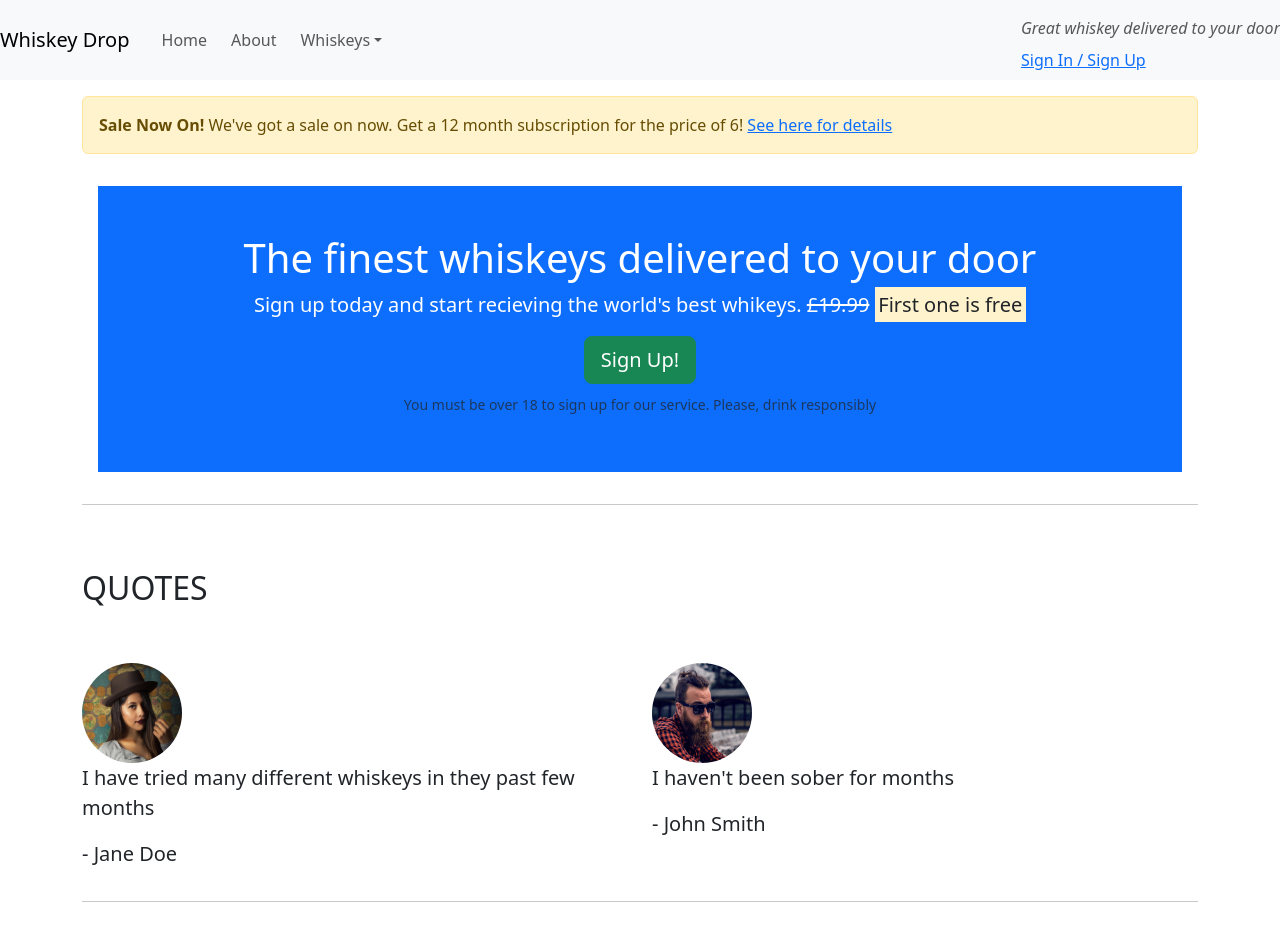
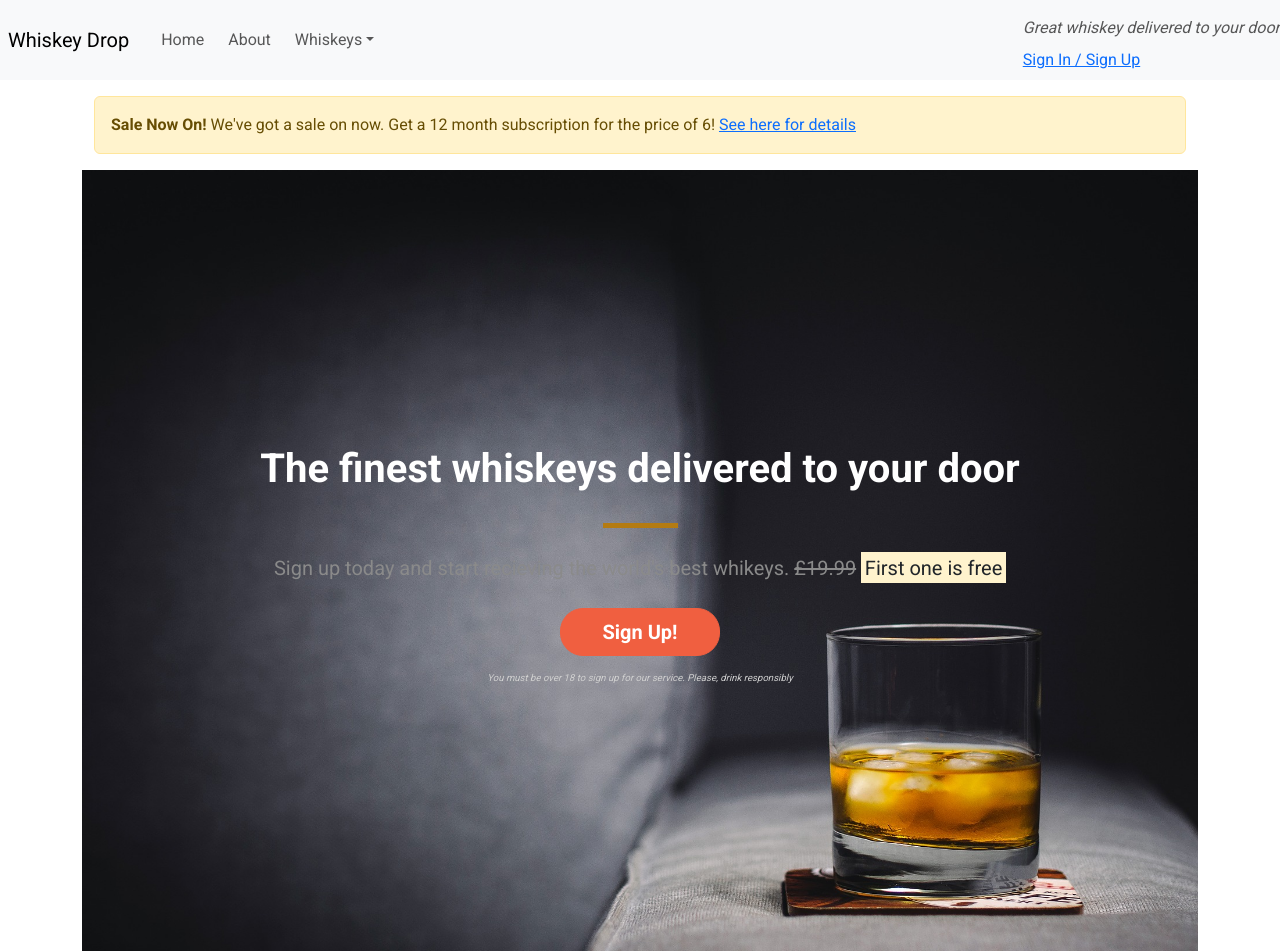
Before and after one commit to Mattds825/Bootstrap-LandingPage-WhiskeyWebsite, a plain HTML site: page index.html in a window 1280 px wide. Shown: the top 951 px of the page. Drawn offline with nearby package versions, Linux system fonts and the light colour scheme.

Commit message:
added background image to callout and styling to button

```diff
--- /dev/null
+++ b/css/style.css
@@ -0,0 +1,98 @@
+@import url('https://fonts.googleapis.com/css2?family=Roboto:wght@400;700&display=swap');
+
+body {
+    font-family: "Roboto", sans-serif;
+}
+
+.alert-container {}
+
+.callout-container {
+    height: 100vh;
+
+    background: url(../images/whiskey-background.jpg) no-repeat bottom right fixed;
+    -webkit-background-size: cover;
+    -moz-background-size: cover;
+    -o-background-size: cover;
+    background-size: cover;
+
+    display: flex;
+    align-items: center;
+    justify-content: center;
+
+    position: relative;
+}
+
+.quotes-container {}
+
+.features-container {}
+
+.favorites-container {}
+
+.opaque-overlay{
+    position: absolute;
+    top: 0;
+    left: 0;
+    width: 100%;
+    height: 100%;
+    background-color: rgba(0, 0, 0, 0.5);
+}
+
+/* Block Deviders */
+
+.block-divider{
+    width: 75px;
+    height: 5px;
+    border: 0;
+    margin: 0 auto;
+    opacity: 100;
+}
+
+.block-divider--orange{
+    background-color: rgb(180, 123, 18);
+}
+
+.block-divider--short{
+    width: 35px;
+}
+
+/* Callout Styling */
+
+
+.callout .lead {
+    color: #8a8a8a;
+    margin: 25px 0;
+}
+
+.callout-header {
+    color: white;
+    font-weight: bold;
+    margin-bottom: 30px;
+}
+
+.callout small {
+    font-size: 60%;
+    font-style: italic;
+    color: #d0d0d0;
+}
+
+/* Buttons */
+
+.btn--cta{
+    font-weight: bold;
+    border-radius: 23px;
+    width: 160px;
+}
+
+.btn--red{
+    color: white;
+    background-color: #f05f40;
+    border-color: #f05f40;
+}
+
+.btn--red:hover,
+.btn--red:active,
+.btn--red:focus,
+.btn--red:active:focus{
+    background-color: #b34228;
+    border-color: #b34228;
+}
--- a/index.html
+++ b/index.html
@@ -8,6 +8,8 @@
   <link href="https://cdn.jsdelivr.net/npm/bootstrap@5.3.3/dist/css/bootstrap.min.css" rel="stylesheet"
     integrity="sha384-QWTKZyjpPEjISv5WaRU9OFeRpok6YctnYmDr5pNlyT2bRjXh0JMhjY6hW+ALEwIH" crossorigin="anonymous">
 
+  <link rel="stylesheet" href="css/style.css">
+
   <title>Whiskey Drop | Taste a new whiskey every month!</title>
 </head>
 
@@ -15,14 +17,15 @@
 
   <!-- Navbar -->
   <nav class="navbar navbar-light bg-light navbar-expand-sm">
-    <a href="/" class="navbar-brand">Whiskey Drop</a>
+    <a href="/" class="navbar-brand ms-2">Whiskey Drop</a>
 
-    <button class="navbar-toggler ml-auto" type="button" data-bs-toggle="collapse" data-bs-target="#navbarNavDropdown"
-      aria-controls="navbarNavDropdown" aria-expanded="false" aria-label="Toggle navigation">
+    <button class="navbar-toggler ms-auto me-2" type="button" data-bs-toggle="collapse"
+      data-bs-target="#navbarNavDropdown" aria-controls="navbarNavDropdown" aria-expanded="false"
+      aria-label="Toggle navigation">
       <span class="navbar-toggler-icon"></span></button>
 
     <div class="collapse navbar-collapse" id="navbarNavDropdown">
-      <ul class="navbar-nav mr-auto ms-2">
+      <ul class="navbar-nav me-auto ms-2">
         <li class="active nav-item me-2"><a href="/" class="nav-link">Home</a></li>
         <li class="nav-item me-2"><a href="/about" class="nav-link">About</a></li>
 
@@ -51,6 +54,7 @@
 
   <article class="container mt-3">
 
+    <div class="container alert-container">
       <div class="row d-none d-sm-block">
         <div class="col-12">
           <div class="alert alert-warning">
@@ -59,27 +63,34 @@
           </div>
         </div>
       </div>
+    </div>
 
     <!-- Callout -->
+    <div class="container-fluid callout-container">
+      <!-- <div class="opaque-overlay"></div> -->
       <div class="row">
         <div class="col-12">
-        <section class="callout m-3 p-5 bg-primary text-white text-center">
-          <h1>The finest whiskeys delivered to your door</h1>
+          <section class="callout m-3 p-5 bg-transparent text-white text-center">
+            <h1 class="callout-header">The finest whiskeys delivered to your door</h1>
+            <hr class="block-divider block-divider--orange">
             <p class="lead">Sign up today and start recieving the world's best whikeys.
               <s class="d-none d-sm-inline">£19.99</s>
               <span class="d-inline d-sm-none"><br></span>
               <strong><mark>First one is free</mark></strong></p>
-          <button class="btn btn-success btn-lg" data-bs-toggle="modal" data-bs-target="#signUpModal">Sign Up!</button>
+            <button class="btn btn-lg btn--cta btn--red" data-bs-toggle="modal" data-bs-target="#signUpModal">Sign
+              Up!</button>
             <p class="text-muted my-2"><small>You must be over 18 to sign up for our service. Please, drink
                 responsibly</small>
             </p>
           </section>
         </div>
       </div>
+    </div>
 
     <hr>
 
     <!-- Quotes -->
+    <div class="container quotes-container">
       <section class="quotes">
         <div class="row">
           <div class="col-12 col-md-6 my-5">
@@ -105,7 +116,8 @@
           <div class="col-12 col-md-6">
             <div class="media">
               <div class="d-none d-sm-block">
-              <img src="images/guy-image.png" alt="Image of a guy" class="rounded-circle mr-3" height="100" width="100">
+                <img src="images/guy-image.png" alt="Image of a guy" class="rounded-circle mr-3" height="100"
+                  width="100">
               </div>
               <div class="media-body">
                 <blockquote class="blockquote">
@@ -117,10 +129,12 @@
           </div>
         </div>
       </section>
+    </div>
 
     <hr>
 
     <!-- Features -->
+    <div class="container features-container">
       <section class="features">
         <div class="row">
           <div class="col-12 my-5">
@@ -132,7 +146,8 @@
             <div class="feature">
               <h3><i class="fa-solid fa-gift d-none d-sm-inline"></i> Feature 1: <span
                   class="badge text-bg-success">NEW!</span></h3>
-            <p>Lorem ipsum dolor sit, amet consectetur adipisicing elit. Debitis ullam impedit asperiores quia sapiente
+              <p>Lorem ipsum dolor sit, amet consectetur adipisicing elit. Debitis ullam impedit asperiores quia
+                sapiente
                 aperiam in reprehenderit explicabo voluptate totam assumenda, expedita eaque cumque dolorum.</p>
               <p><a class="btn btn-sm btn-light" href="">Read More</a></p>
             </div>
@@ -141,7 +156,8 @@
 
             <div class="feature">
               <h3><i class="fa-solid fa-credit-card d-none d-sm-inline"></i> Feature 2:</h3>
-            <p>Lorem ipsum dolor sit, amet consectetur adipisicing elit. Debitis ullam impedit asperiores quia sapiente
+              <p>Lorem ipsum dolor sit, amet consectetur adipisicing elit. Debitis ullam impedit asperiores quia
+                sapiente
                 aperiam in reprehenderit explicabo voluptate totam assumenda, expedita eaque cumque dolorum.</p>
               <p><a class="btn btn-sm btn-light" href="">Read More</a></p>
             </div>
@@ -150,7 +166,8 @@
 
             <div class="feature">
               <h3><i class="fa-solid fa-circle-xmark d-none d-sm-inline"></i> Feature 3:</h3>
-            <p>Lorem ipsum dolor sit, amet consectetur adipisicing elit. Debitis ullam impedit asperiores quia sapiente
+              <p>Lorem ipsum dolor sit, amet consectetur adipisicing elit. Debitis ullam impedit asperiores quia
+                sapiente
                 aperiam in reprehenderit explicabo voluptate totam assumenda, expedita eaque cumque dolorum.</p>
               <p><a class="btn btn-sm btn-light" href="">Read More</a></p>
             </div>
@@ -158,7 +175,10 @@
         </div>
 
       </section>
+    </div>
 
+    <!-- Favorites -->
+    <div class="container favorites-container">
       <section class="favorites">
         <h2 class="text-uppercase">Monthly Favorites</h2>
         <table class="table">
@@ -176,6 +196,7 @@
           </tbody>
         </table>
       </section>
+    </div>
 
 
   </article>
@@ -193,7 +214,8 @@
 
             <div class="mb-3">
               <label for="exampleInputEmail1" class="form-label">Email address</label>
-              <input type="email" class="form-control" id="exampleInputEmail1" aria-describedby="emailHelp" placeholder="Email Address">
+              <input type="email" class="form-control" id="exampleInputEmail1" aria-describedby="emailHelp"
+                placeholder="Email Address">
               <div id="emailHelp" class="form-text">We'll never share your email with anyone else.</div>
             </div>
 
```
Also changed, not shown: images/whiskey-background.jpg (added). Lines whose indentation alone changed are shown as unchanged.
